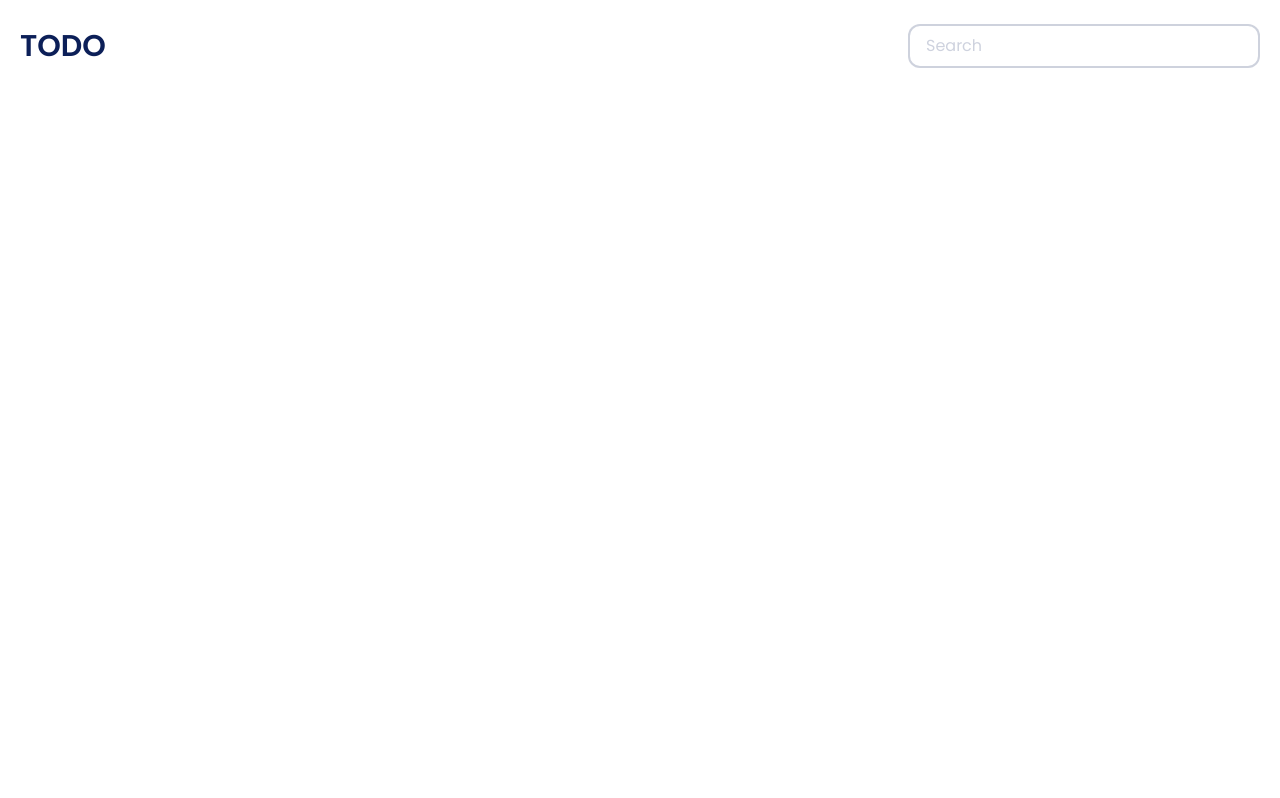
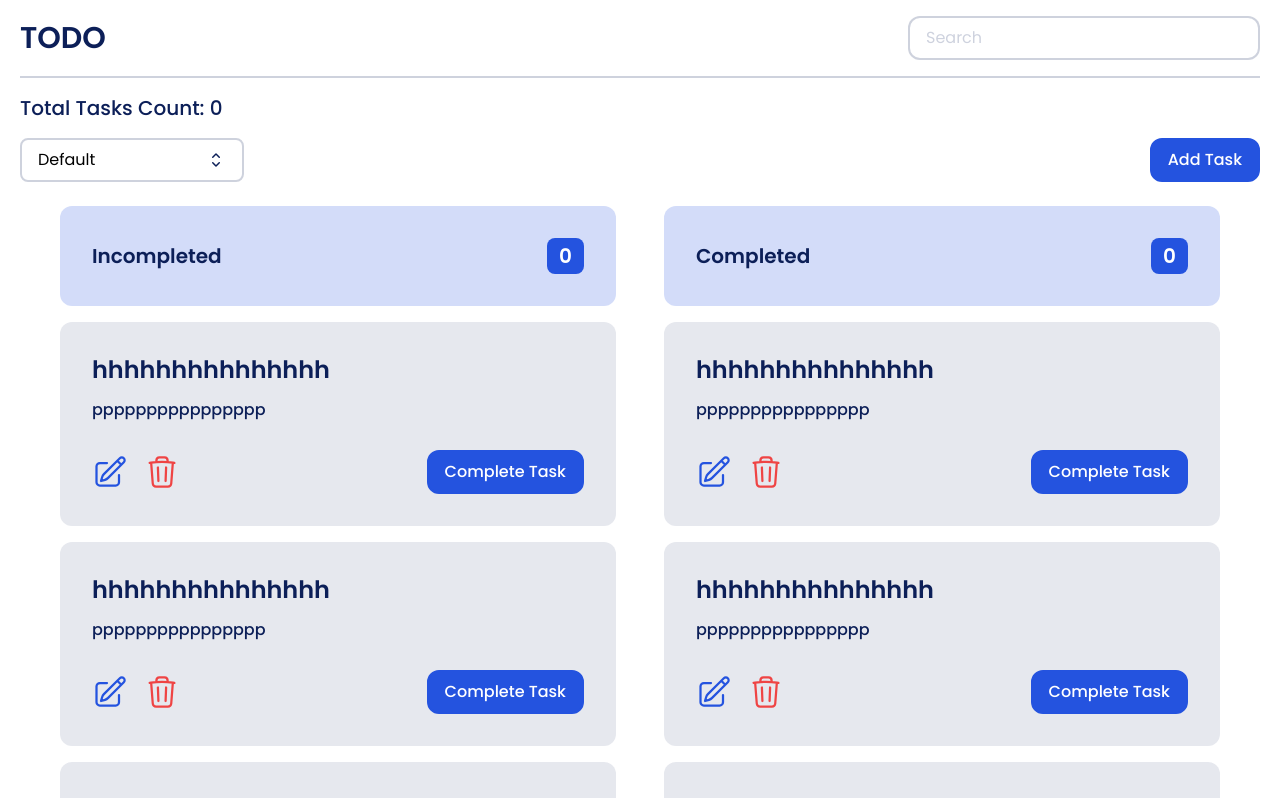
Before and after one commit to amitdatta007/todo, a React (Vite) app: page / in a window 1280 px wide. Shown: the top 798 px of the page. Built offline with nearby package versions, Linux system fonts and the light colour scheme.

Commit message:
task section design complete

```diff
--- a/src/App.css
+++ b/src/App.css
@@ -1,3 +1,3 @@
 .wrapper{
-  @apply max-w-screen-2xl w-full mx-auto px-5 py-6
+  @apply max-w-screen-2xl w-full mx-auto px-5
 }
--- a/src/App.jsx
+++ b/src/App.jsx
@@ -1,9 +1,11 @@
 import "./App.css";
 import Navbar from "./components/Navbar/Navbar";
+import Tasks from "./components/Tasks/Tasks";
 
 function App() {
   return <main className="wrapper">
     <Navbar />
+    <Tasks />
   </main>;
 }
 
--- a/src/components/Navbar/Navbar.css
+++ b/src/components/Navbar/Navbar.css
@@ -1,5 +1,5 @@
 nav{
-    @apply flex flex-col gap-4
+    @apply flex flex-col gap-4 border-b-2 border-secondary/20 py-4
 }
 
 .navbar{
--- /dev/null
+++ b/src/components/SingleTask/SingleTask.css
@@ -0,0 +1,10 @@
+.single-task{
+    @apply bg-secondary/10 rounded-xl flex flex-col p-4 md:p-6 xl:p-8 gap-3
+}
+
+.title{
+    @apply text-xl md:text-2xl font-semibold text-secondary
+}
+.description{
+    @apply text-sm md:text-base font-medium text-secondary
+}
--- /dev/null
+++ b/src/components/SingleTask/SingleTask.jsx
@@ -0,0 +1,29 @@
+/* eslint-disable react/prop-types */
+import { PencilSquareIcon, TrashIcon } from '@heroicons/react/24/outline';
+import './SingleTask.css';
+
+const SingleTask = ({ task }) => {
+
+    const { title, description } = task;
+
+    return (
+        <div className='single-task'>
+            <h3 className="title">{title}</h3>
+            <p className='description'>{description}</p>
+            <div className='btn_area mt-4'>
+                <div className='flex gap-4'>
+                    <button>
+                        <PencilSquareIcon className='text-primary h-9 w-9' />
+                    </button>
+                    <button>
+                        <TrashIcon className='text-red-500 h-9 w-9' />
+                    </button>
+                </div>
+
+                <button className='btn btn-primary'>Complete Task</button>
+            </div>
+        </div>
+    );
+};
+
+export default SingleTask;
--- /dev/null
+++ b/src/components/Tasks/Tasks.css
@@ -0,0 +1,29 @@
+.tasks-section{
+    @apply mt-4
+}
+.tasks-count{
+    @apply text-xl font-medium text-secondary
+}
+.btn_area{
+    @apply mt-4 flex justify-between items-center
+}
+
+.tasks{
+    @apply mt-6 mx-0 md:mx-5 xl:mx-10 grid grid-cols-1 md:grid-cols-2 gap-8 md:gap-10 xl:gap-12
+}
+
+.tasks_by_status{
+    @apply flex flex-col gap-4
+}
+
+.tasks_info{
+    @apply bg-primary/20 rounded-xl flex justify-between items-center p-4 md:p-6 xl:p-8
+}
+
+.tasks_info h3{
+    @apply text-lg md:text-xl font-semibold text-secondary
+}
+
+.count {
+    @apply bg-primary text-white text-lg md:text-xl font-semibold px-3 py-1 rounded-lg
+}
--- /dev/null
+++ b/src/components/Tasks/Tasks.jsx
@@ -0,0 +1,63 @@
+import "./Tasks.css";
+import Filter from "../../ui/Filter";
+import SingleTask from "../SingleTask/SingleTask";
+
+
+const tasks = [
+    {
+        id: 1,
+        title: "hhhhhhhhhhhhhhh",
+        description: 'pppppppppppppppp',
+        isCompleted: false,
+        piority: 'medium'
+
+    },
+    {
+        id: 2,
+        title: "hhhhhhhhhhhhhhh",
+        description: 'pppppppppppppppp',
+        isCompleted: false,
+        piority: 'medium'
+    },
+    {
+        id: 3,
+        title: "hhhhhhhhhhhhhhh",
+        description: 'pppppppppppppppp',
+        isCompleted: false,
+        piority: 'medium'
+    },
+]
+
+const Tasks = () => {
+    return (
+        <section className="tasks-section">
+            <h3 className="tasks-count">Total Tasks Count: 0</h3>
+            <div className="btn_area">
+                <Filter />
+                <button className="btn btn-primary">Add Task</button>
+            </div>
+            <div className="tasks">
+                <div className="tasks_by_status">
+                    <div className="tasks_info">
+                        <h3>Incompleted</h3>
+                        <div className="count">0</div>
+                    </div>
+                    {
+                        tasks.map((task) => <SingleTask key={task.id} task={task} />)
+                    }
+                </div>
+                <div className="tasks_by_status">
+                    <div className="tasks_info">
+                        <h3>Completed</h3>
+                        <div className="count">0</div>
+                    </div>
+                    {
+                        tasks.map((task) => <SingleTask key={task.id} task={task} />)
+                    }
+                </div>
+            </div>
+        </section>
+    );
+};
+
+export default Tasks;
--- a/src/index.css
+++ b/src/index.css
@@ -10,13 +10,13 @@
 }
 
 .btn {
-    @apply rounded-xl h-10 px-4 grid place-content-center font-semibold transition-all;
+    @apply rounded-xl px-4 py-2 font-medium transition-all border-2 text-sm md:text-base;
 }
 
 .btn-primary {
-    @apply bg-primary text-white;
+    @apply bg-primary border-primary text-white  hover:bg-transparent hover:text-primary;
 }
 
 .btn-danger {
-    @apply bg-red-500 text-white;
+    @apply bg-red-500 border-red-500 text-white;
 }
--- /dev/null
+++ b/src/ui/Filter.jsx
@@ -0,0 +1,67 @@
+import { Fragment, useEffect, useState } from 'react'
+import { Listbox, Transition } from '@headlessui/react'
+import { ChevronUpDownIcon } from '@heroicons/react/20/solid'
+
+const people = [
+  { name: 'Default' },
+  { name: 'Piority (High to Low)' },
+  { name: 'Piority (Low to High)' },
+]
+
+export default function Filter() {
+  const [selected, setSelected] = useState(people[0])
+
+  useEffect(() => {
+    console.log(selected)
+
+  }, [selected])
+
+  return (
+      <Listbox value={selected} onChange={setSelected}>
+        <div className="relative">
+          <Listbox.Button className="relative w-[200px] md:w-56 cursor-default rounded-lg py-2 pl-4 pr-4 text-left border-2 border-secondary/20 text-sm md:text-base">
+            <span className="block truncate">{selected.name}</span>
+            <span className="pointer-events-none absolute inset-y-0 right-0 flex items-center pr-4">
+              <ChevronUpDownIcon
+                className="h-5 w-5 text-secondary"
+                aria-hidden="true"
+              />
+            </span>
+          </Listbox.Button>
+          <Transition
+            as={Fragment}
+            leave="transition ease-in duration-100"
+            leaveFrom="opacity-100"
+            leaveTo="opacity-0"
+          >
+            <Listbox.Options className="absolute mt-1 max-h-60 w-full overflow-auto rounded-md bg-white py-1 text-base shadow-lg ring-1 ring-black/5 focus:outline-none sm:text-sm">
+              {people.map((person, personIdx) => (
+                <Listbox.Option
+                  key={personIdx}
+                  className={({ active }) =>
+                    `relative cursor-default select-none  ${
+                      active ? 'bg-primary/30 text-primary' : 'text-secondary'
+                    }`
+                  }
+                  value={person}
+                >
+                  {({ selected }) => (
+                    <>
+                      <span
+                        className={`block truncate py-2 px-4 ${
+                          selected ? 'font-medium text-primary bg-primary/30' : 'font-normal'
+                        }`}
+                      >
+                        {person.name}
+                      </span>
+
+                    </>
+                  )}
+                </Listbox.Option>
+              ))}
+            </Listbox.Options>
+          </Transition>
+        </div>
+      </Listbox>
+  )
+}
```
Also changed, not shown: src/ui/modal.jsx (added).
